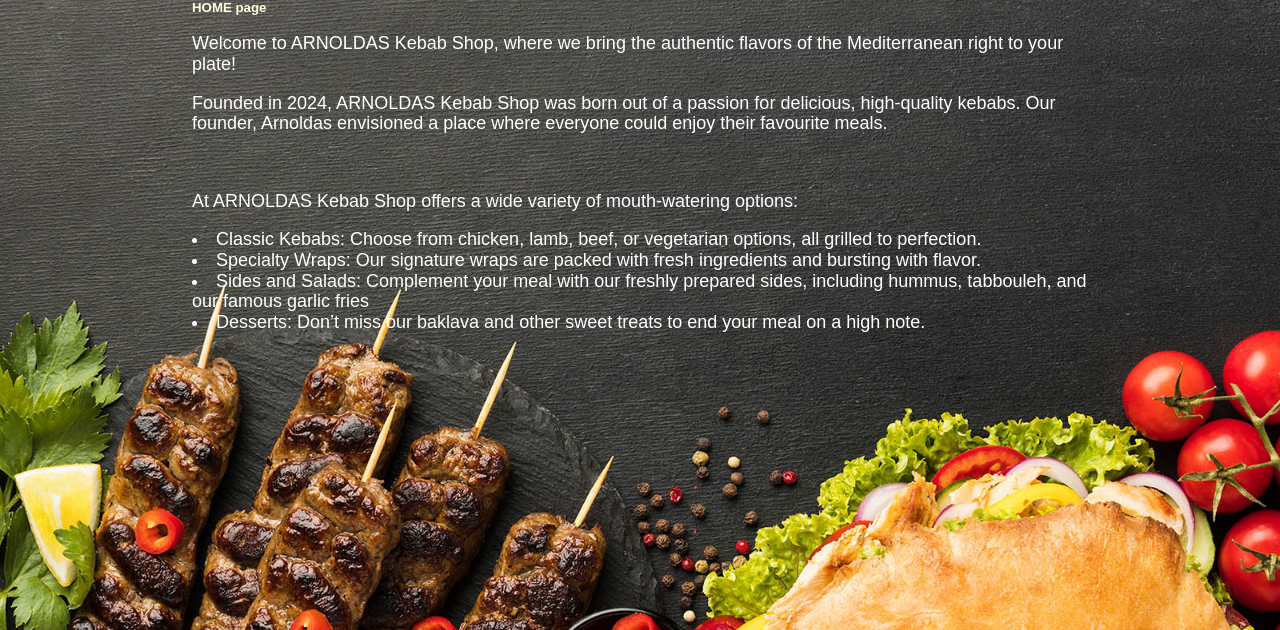
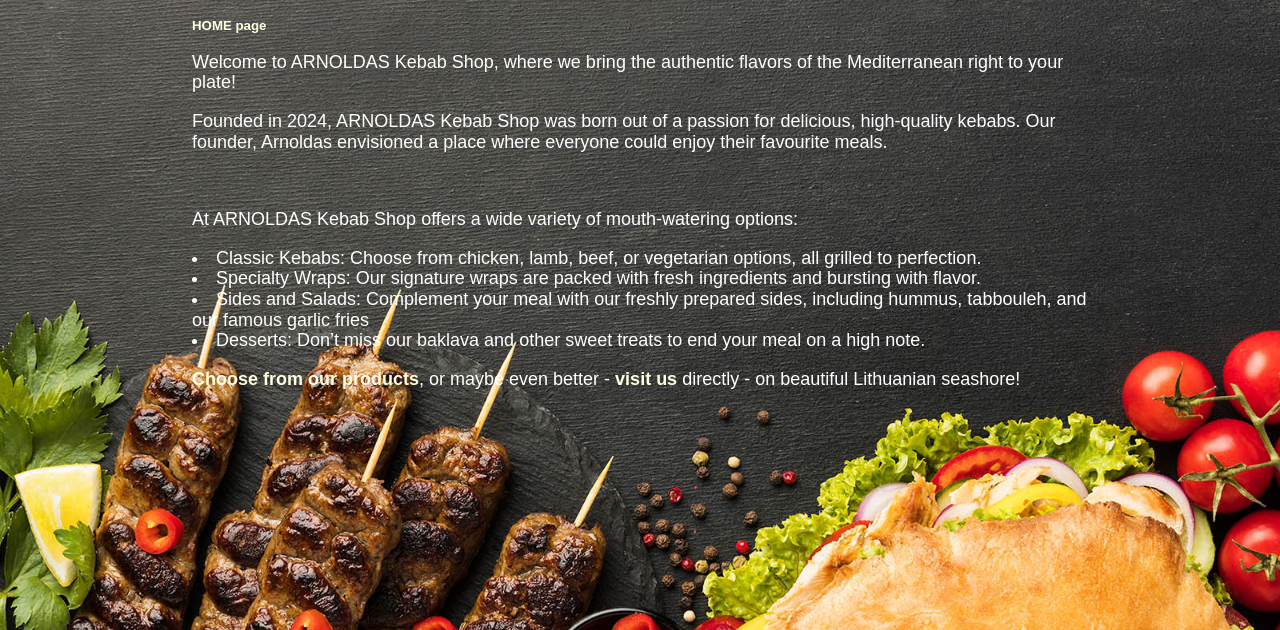
Before and after one commit to GiedriusMar/Kebabine_using_Python_Flask, a Flask app: page / in a window 1280 px wide. Shown: the part 149-779 px from the top of the page. Run offline with Flask 3, Linux system fonts and the light colour scheme; grey boxes are pictures that could not be loaded.

```diff
--- a/kebabine/templates/index.html
+++ b/kebabine/templates/index.html
@@ -1,6 +1,7 @@
 {%extends "base.html" %}
 
 {% block content %}
+<br>
 <h5>HOME page</h5>
 <section class="homepage">
     <p>Welcome to ARNOLDAS Kebab Shop, where we bring the authentic flavors of the Mediterranean right to your plate!</p>
@@ -15,6 +16,7 @@
             and our famous garlic fries</li>
         <li>Desserts: Don’t miss our baklava and other sweet treats to end your meal on a high note.</li>
     </div>
+        <p><a href="{{ url_for('products') }}">Choose from our products</a>, or maybe even better - <a href="{{ url_for('contacts') }}">visit us</a> directly - on beautiful Lithuanian seashore!</p>
 </section>
 
 {% endblock %}
```
